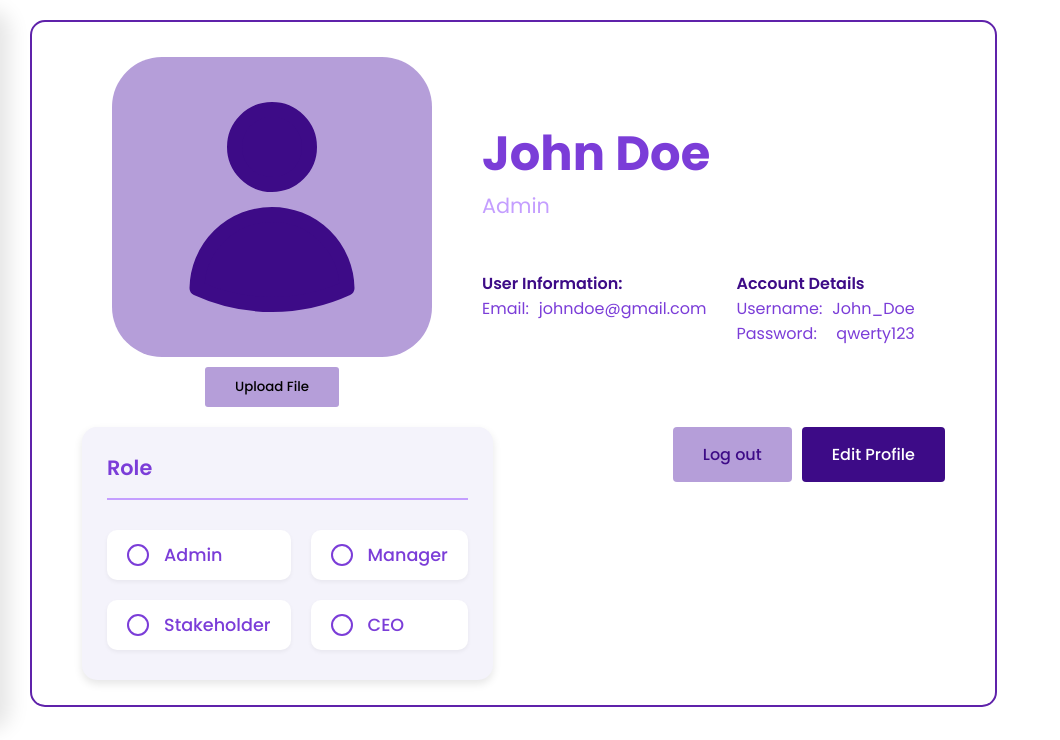
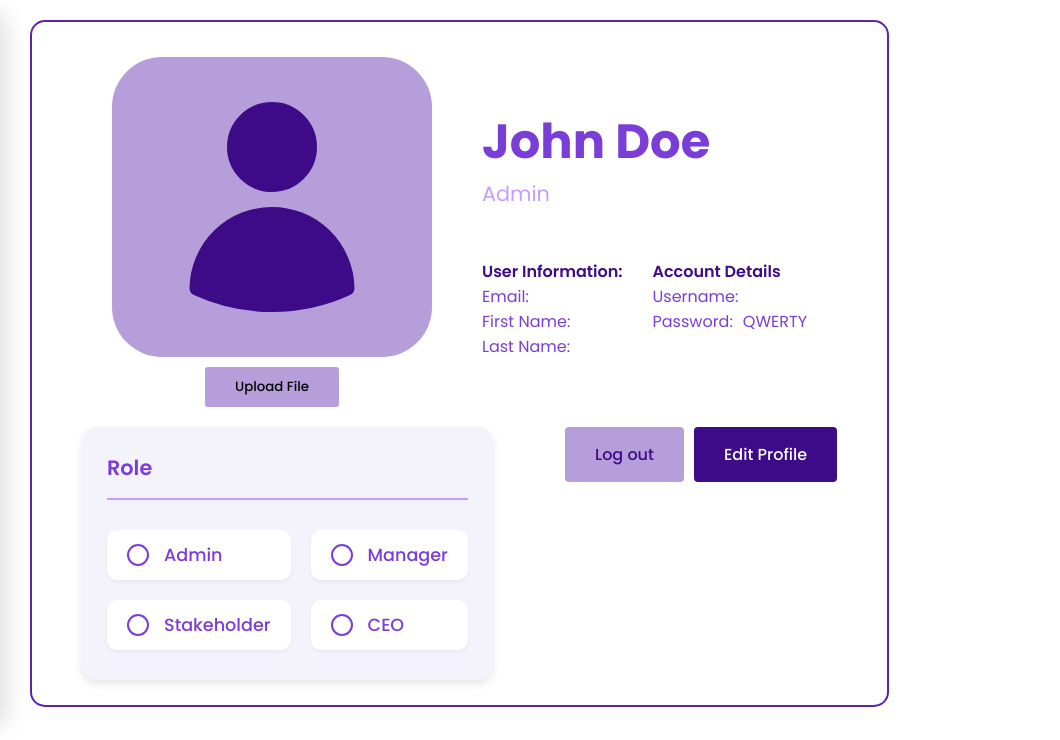
Before and after one commit to ZieksQ/ITEC_FinalProject, a Python web app: template website/templates/profile.html in a window 1280 px wide. Shown: the part 60-800 px from the top of the page, without its empty margins (0-1060 px from the left). Run offline with Jinja, Linux system fonts and the light colour scheme; the template is opened without the code that fills it, so the values that code supplies are empty.

Commit message:
Displaying Profile

```diff
--- a/website/__init__.py
+++ b/website/__init__.py
@@ -18,7 +18,7 @@
 
     login_manager.login_view = 'auth.login'
     login_manager.login_message_category = 'info'
-    login_manager.login_message = 'Please login to access the inventory'
+    login_manager.login_message = 'Please login to access website'
 
     login_manager.init_app(app)
     bcrypt.init_app(app)
--- a/website/auth.py
+++ b/website/auth.py
@@ -52,7 +52,7 @@
             flash(f'Success! You are logged in as: {attempted_user.email}', category='success')
             return redirect(url_for('views.add_product'))
         else:
-            flash('Username and password are not match! Please try again', category='error')
+            flash('Username and password does not match! Please try again', category='error')
             return render_template("login.html", form=form)
 
     return render_template("login.html", form=form)
--- a/website/templates/profile.html
+++ b/website/templates/profile.html
@@ -33,18 +33,28 @@
 
           <div class="info-container">
             <p>Email:</p>
-            <p id="user-email-display">johndoe@gmail.com</p>
+            <p id="user-email-display">{{ current_user.email }}</p>
+          </div>
+
+          <div class="info-container">
+            <p>First Name:</p>
+            <p id="user-email-display">{{ current_user.first_name }}</p>
+          </div>
+
+          <div class="info-container">
+            <p>Last Name:</p>
+            <p id="user-email-display">{{ current_user.last_name }}</p>
           </div>
         </div>
         <div class="user-details">
           <p class="user-data-header">Account Details</p>
           <div class="info-container">
             <p>Username:</p>
-            <p id="username-display">John_Doe</p>
+            <p id="username-display">{{ current_user.username }}</p>
           </div>
           <div class="info-container">
             <p>Password:</p>
-            <p id="password-display">qwerty123</p>
+            <p id="password-display">QWERTY</p>
           </div>
         </div>
       </div>
--- a/website/views.py
+++ b/website/views.py
@@ -1,7 +1,7 @@
 from flask import Blueprint, request, redirect, render_template, url_for, flash, get_flashed_messages
 from website import db
 from website.models import Product
-from flask_login import login_required, logout_user
+from flask_login import login_required, logout_user, current_user
 
 views = Blueprint('views', __name__)
 
@@ -14,7 +14,7 @@
 @login_required
 def the_profile():
 
-    return render_template("profile.html")
+    return render_template("profile.html", user=current_user)
 
 @views.route('/logout', methods=['POST', 'GET'])
 def logout():
```
Also changed, not shown: website/templates/Homepage.html (+7 -0 lines).
